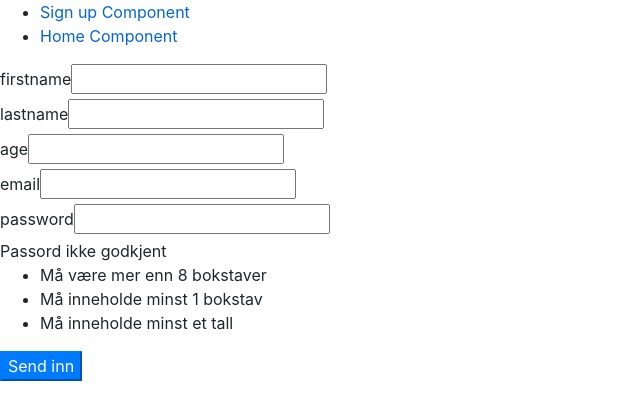
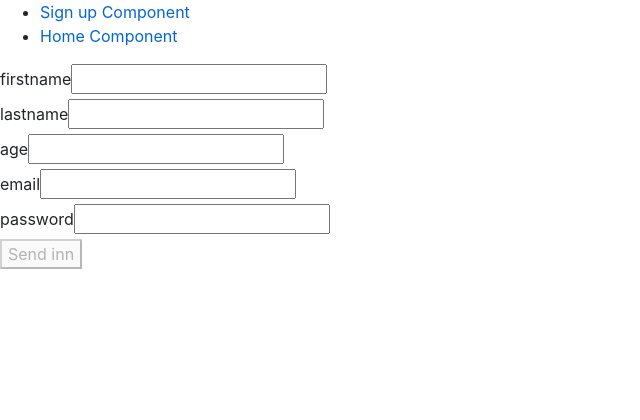
Before and after one commit to milehagen/WIKINOMICS-AS, an Angular app in the folder Bachelor/ClientApp/: page /signUp in a window 1280 px wide. Shown: the top 420 px of the page, without its empty margins (0-640 px from the left). Built offline with nearby package versions, Linux system fonts and the light colour scheme; no server answers.

Commit message:
Fixed regex for password when signing up

```diff
--- a/Bachelor/ClientApp/src/app/signUp/signup.component.html
+++ b/Bachelor/ClientApp/src/app/signUp/signup.component.html
@@ -48,14 +48,13 @@
   <div>
     <label for="password">password</label>
     <input type="password" formControlName="password" />
-    <div>
+    <div [hidden]="signUpForm.controls.password.valid || (signUpForm.controls.password.pristine && !submitted)">
       <span>Passord ikke godkjent</span>
       <ul>
-        <li>Må være mer enn 8 bokstaver</li>
-        <li>Må inneholde minst 1 bokstav</li>
-        <li>Må inneholde minst et tall</li>
+        <li>Må være mer enn 8 tegn</li>
+        <li>Må inneholde minst 1 stor bokstav</li>
       </ul>
     </div>
   </div>
-  <button class="btn-primary" type="submit" [disabled]="!signUpForm.valid">Send inn</button>
+  <button class="button" type="submit" [disabled]="!signUpForm.valid">Send inn</button>
 </form>
--- a/Bachelor/ClientApp/src/app/signUp/signup.component.ts
+++ b/Bachelor/ClientApp/src/app/signUp/signup.component.ts
@@ -34,7 +34,7 @@ export class SignUpComponent {
       null, Validators.compose([Validators.required, Validators.email])
     ],
     password: [
-      null, Validators.compose([Validators.required, Validators.pattern('[a-zA-ZæøåÆØÅ0-9]{8,50}')])
+      null, Validators.compose([Validators.required, Validators.pattern('^(?=.*\d)(?=.*[a-z])(?=.*[A-Z])(?=.*[a-zA-Z]).{8,}$')])
     ]
   }
 
```
